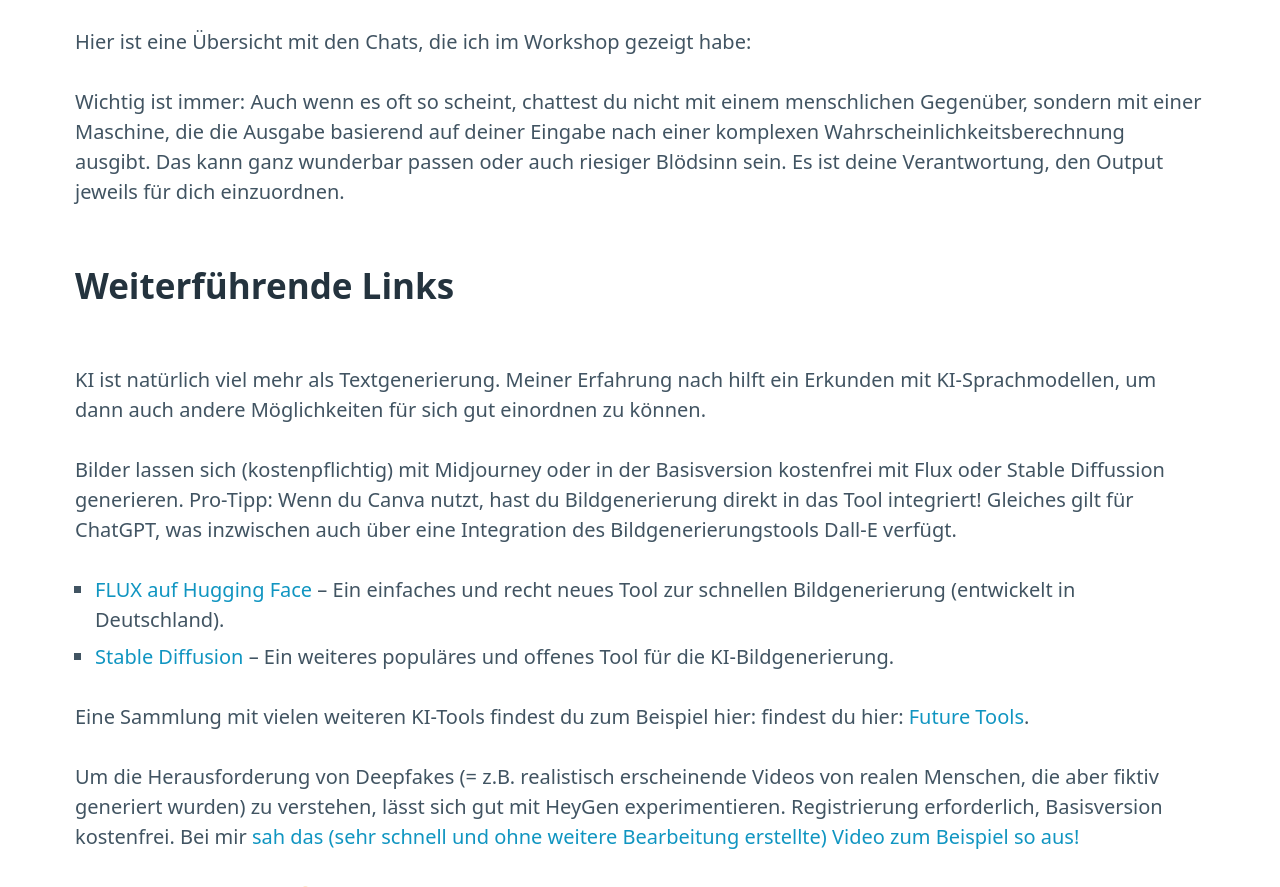
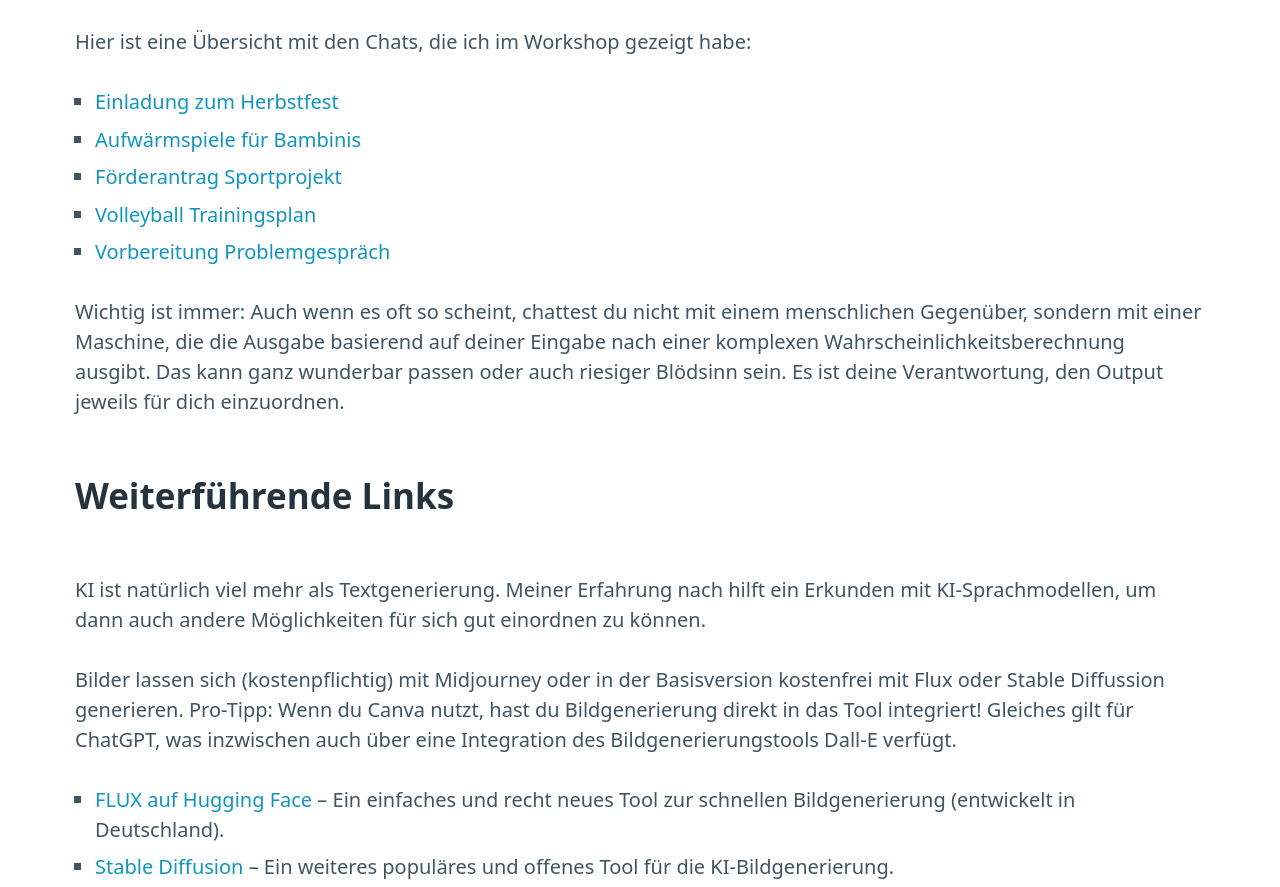
Before and after one commit to eBildungslabor/ki-im-sport, a plain HTML site: page index.html in a window 1280 px wide. Shown: the part 1163-2050 px from the top of the page. Drawn offline with Linux system fonts and the light colour scheme; a script that the page names is missing.

Commit message:
Update index.html

```diff
--- a/index.html
+++ b/index.html
@@ -37,7 +37,16 @@
         <p>
             Wählt euch ein Sprachmodell aus und chattet einfach drauflos. Beim Testen von KI-Sprachmodellen kann nichts kaputt gemacht werden. Einzige Ausnahme: Seid vorsichtig mit persönlichen Daten. Gebt keine sensiblen Informationen ein, da der Umgang mit diesen Daten im Hintergrund oft unklar ist. Die Rechtschreibung müsst ihr nicht beachten. Die meisten Sprachmodelle chatten mit euch nicht nur auf Englisch, sondern auch auf Deutsch und in vielen weiteren Sprachen.
         </p>
-        <p>Hier ist eine Übersicht mit den Chats, die ich im Workshop gezeigt habe:</p>
+        <p>Hier ist eine Übersicht mit den Chats, die ich im Workshop gezeigt habe:
+
+        <ul>
+    <li><a href="https://chatgpt.com/share/d0ed9e42-2189-4ac1-ab6f-8f0ba78b4d37">Einladung zum Herbstfest</a></li>
+    <li><a href="https://chatgpt.com/share/aecb6641-5f4b-4796-aad6-bc2634d1aad3">Aufwärmspiele für Bambinis</a></li>
+    <li><a href="https://chatgpt.com/share/84e0c18e-a22b-4e39-972a-f802e51781ba">Förderantrag Sportprojekt</a></li>
+    <li><a href="https://chatgpt.com/share/839e7328-cd82-4314-8b47-0bec9dd7b56a">Volleyball Trainingsplan</a></li>
+    <li><a href="https://chatgpt.com/share/21f21622-9b6d-4e24-9e44-16bdbf885966">Vorbereitung Problemgespräch</a></li>
+</ul>
+    </p>
         <p>Wichtig ist immer: Auch wenn es oft so scheint, chattest du nicht mit einem menschlichen Gegenüber, sondern mit einer Maschine, die die Ausgabe basierend auf deiner Eingabe nach einer komplexen Wahrscheinlichkeitsberechnung ausgibt. Das kann ganz wunderbar passen oder auch riesiger Blödsinn sein. Es ist deine Verantwortung, den Output jeweils für dich einzuordnen.
 <h2>Weiterführende Links</h2>
           <p>KI ist natürlich viel mehr als Textgenerierung. Meiner Erfahrung nach hilft ein Erkunden mit KI-Sprachmodellen, um dann auch andere Möglichkeiten für sich gut einordnen zu können.</p>
```
